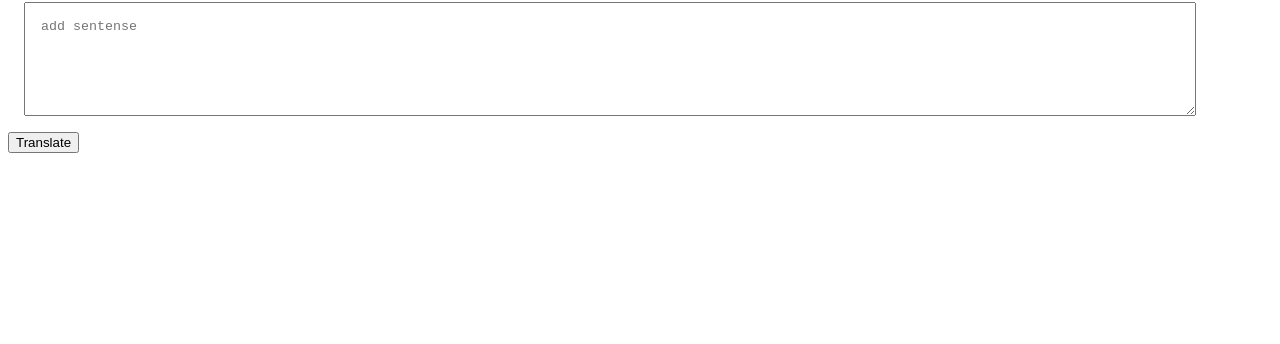
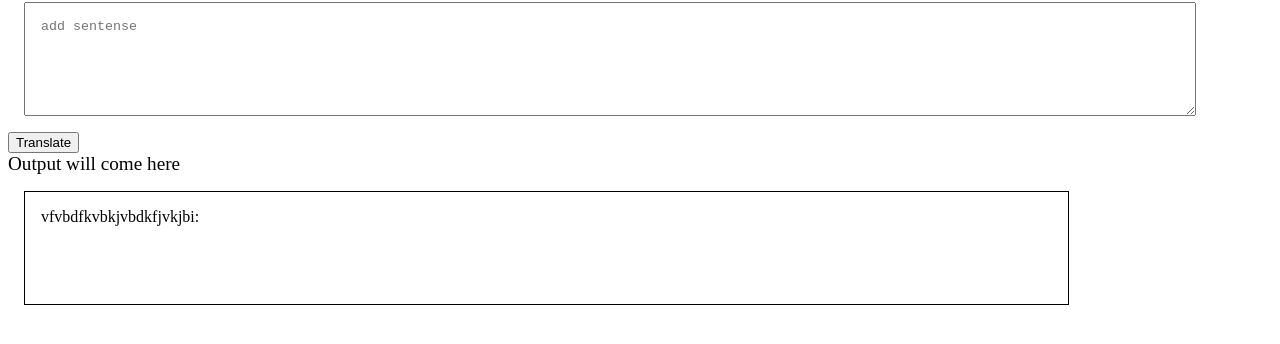
Before and after one commit to MangeshCG07/minions-speak, a plain HTML site: page index.html in a window 1280 px wide. Both pictures are taken after a click on the button "Translate". Shown: the part 78-422 px from the top of the page. Drawn offline with Linux system fonts and the light colour scheme.

Commit message:
input output process done

```diff
--- a/app.js
+++ b/app.js
@@ -1,12 +1,10 @@
 var btnTranslate = document.querySelector("#btn-translate");
+var txtInput = document.querySelector("#txt-input");
+var outputDiv = document.querySelector("#output");
 
-var txtInput = document.querySelector("#txt-input");
+function clickHandler(){
+    outputDiv.innerText = "vfvbdfkvbkjvbdkfjvkjbi: " + txtInput.value;
+ };
 
-console.log(txtInput);
 
 btnTranslate.addEventListener("click",clickHandler)
-
-function clickHandler(){
-    console.log("clickkkkkked");
-    console.log("input", txtInput.value);
-}
--- a/index.html
+++ b/index.html
@@ -12,14 +12,25 @@
         display: block;
         padding: 1rem;
       }
+
+      #output {
+        border: 1px solid black;
+        height: 10vh;
+        width: 80%;
+        margin: 1rem;
+        padding: 1rem;
+      }
     </style>
   </head>
   <body>
     <h1>Minions Talks</h1>
-    <textarea
-    id="txt-input"
-    placeholder="add sentense"></textarea>
+    <textarea id="txt-input" placeholder="add sentense"></textarea>
     <button id="btn-translate">Translate</button>
+
+    <div style="font-size: larger">Output will come here</div>
+
+    <div id="output"></div>
+
     <script src="app.js" type="text/javascript"></script>
   </body>
 </html>
```
